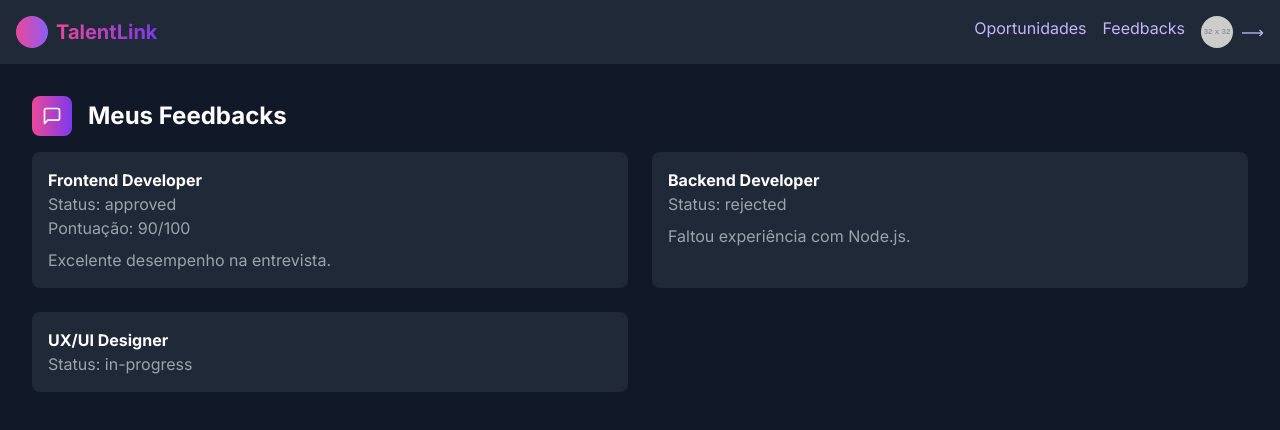
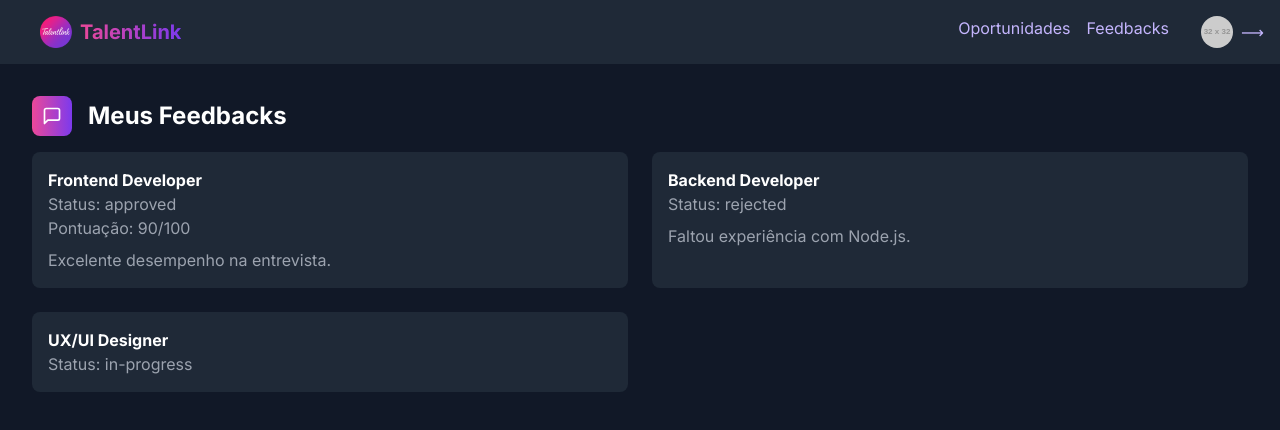
Before and after one commit to Talent-Link/front-end, a React (Vite) app: page /feedbacks in a window 1280 px wide. Shown: the top 430 px of the page. Built offline with nearby package versions, Linux system fonts and the light colour scheme.

Commit message:
feat: alinhando header

```diff
--- a/index.html
+++ b/index.html
@@ -2,7 +2,7 @@
 <html lang="pt-BR">
   <head>
     <meta charset="UTF-8" />
-    <link rel="icon" type="image/svg+xml" href="/vite.svg" />
+    <link rel="icon" type="image/png" href="/public/logo.png" />
     <meta name="viewport" content="width=device-width, initial-scale=1.0" />
     <title>TalentLink | Recrutamento Inteligente</title>
     <meta name="description" content="TalentLink é uma plataforma de recrutamento inteligente para pequenas e médias empresas. Automatize a triagem de currículos, gere relatórios e otimize seu processo seletivo." />
--- a/src/components/headerCandidato.tsx
+++ b/src/components/headerCandidato.tsx
@@ -4,15 +4,15 @@ const headerCandidato: React.FC = () => {
     const userPhotoUrl = "https://via.placeholder.com/32";
 
     return (
-        <header className="flex justify-between items-center p-4 bg-gray-800">
+        <header className="flex justify-between items-center p-4 bg-gray-800 pl-10">
             <div className="flex items-center gap-2">
-                <div className="w-8 h-8 bg-gradient-to-r from-pink-500 to-purple-500 rounded-full" />
+                <img src="/logo.png" alt="Logo" className="w-8 h-8" />
                 <h1 className="text-xl font-bold bg-clip-text text-transparent bg-gradient-to-r from-pink-500 to-purple-600">TalentLink</h1>
             </div>
             <nav className="flex gap-4">
                 <a href="/Dashboard" className="text-purple-300 hover:text-white">Oportunidades</a>
                 <a href="/feedbacks" className="text-purple-300 hover:text-white">Feedbacks</a>
-                <div className="flex items-center gap-2">
+                <div className="flex items-center gap-2 pl-4">
                     <img src={userPhotoUrl} alt="User" className="w-8 h-8 rounded-full" />
                     <button className="text-purple-300 hover:text-white">⟶</button>
                 </div>
--- a/src/pages/Candidato/dashboardCandidato.tsx
+++ b/src/pages/Candidato/dashboardCandidato.tsx
@@ -1,7 +1,6 @@
 import React, { useState } from 'react';
 import JobDetailsModal from '../../components/JobDetailsModal';
 import { FaFilter } from 'react-icons/fa';
-import feedbacks from './Feedbacks';
 
 const Dashboard: React.FC = () => {
     const userPhotoUrl = "https://via.placeholder.com/32";
@@ -36,7 +35,9 @@ const Dashboard: React.FC = () => {
         <div className="min-h-screen flex flex-col bg-gray-900 text-white">
             <header className="flex justify-between items-center p-4 bg-gray-800">
                 <div className="flex items-center gap-2">
-                    <div className="w-8 h-8 bg-gradient-to-r from-pink-500 to-purple-500 rounded-full" />
+                    <div className="w- h-8 rounded-full overflow-hidden">
+                        <img src="/logo.png" alt="Logo" className="w-full h-full object-cover" />
+                    </div>
                     <h1 className="text-xl font-bold bg-clip-text text-transparent bg-gradient-to-r from-pink-500 to-purple-600">TalentLink</h1>
                 </div>
                 <nav className="flex gap-4">
```
Also changed, not shown: public/logo.png (added).
